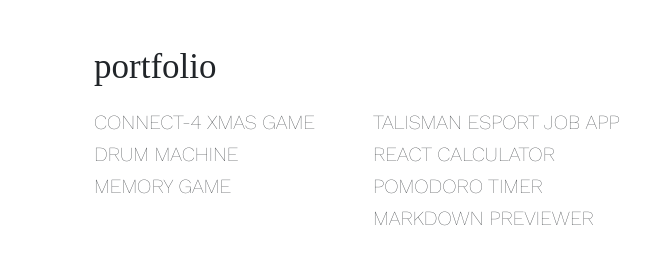
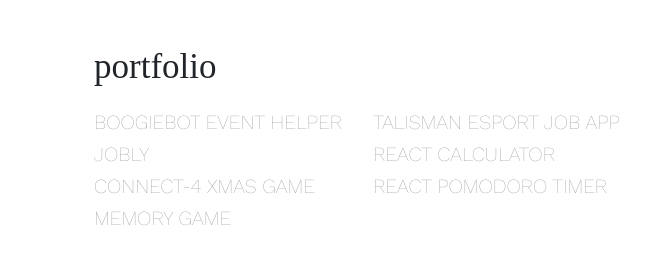
Before and after one commit to ayresjulia/Personal, a plain HTML site: page index.html in a window 1280 px wide. Shown: the part 491-756 px from the top of the page, 0-648 px from the left. Drawn offline with nearby package versions, Linux system fonts and the light colour scheme; grey boxes are pictures that could not be loaded; a web font is replaced by a local one.

Commit message:
added projects + text-shadow css

```diff
--- a/index.html
+++ b/index.html
@@ -65,15 +65,16 @@
 						<p style="margin-top: 100px; font-size: 35px">portfolio</p>
 						<div class="row">
 							<div class="container-fluid col-sm-6">
-								<h5>CONNECT-4 XMAS GAME</h5>
-								<h5>DRUM MACHINE</h5>
-								<h5>MEMORY GAME</h5>
+								<a  href="http://boogiebot-app.surge.sh" target="_blank"><h5 class='link'>BOOGIEBOT EVENT HELPER</h5></a>
+								<a href="http://black-and-white-quicksand.surge.sh" target="_blank"><h5 class='link'>JOBLY</h5></a>
+								<a href="https://ayresjulia.github.io/Connect-Four-Xmas-Game" target="_blank"><h5 class='link'>CONNECT-4 XMAS GAME</h5></a>
+								<a href="https://ayresjulia.github.io/Memory-Game/" target="_blank"><h5 class='link'>MEMORY GAME</h5></a>
+
 							</div>
 							<div class="container-fluid col-sm-6">
-								<h5>TALISMAN ESPORT JOB APP</h5>
-								<h5>REACT CALCULATOR</h5>
-								<h5>POMODORO TIMER</h5>
-								<h5>MARKDOWN PREVIEWER</h5>
+								<a href="https://ja-capstone-hr.herokuapp.com" target="_blank"><h5 class='link'>TALISMAN ESPORT JOB APP</h5></a>
+								<a href="https://codepen.io/JuliaAyres/pen/dyXGvbO" target="_blank"><h5 class='link'>REACT CALCULATOR</h5></a>
+								<a href="https://codepen.io/JuliaAyres/pen/pobELgg" target="_blank"><h5 class='link'>REACT POMODORO TIMER</h5></a>
 							</div>
 						</div>
 						<p style="margin-top: 30px; font-size: 35px">tech stack</p>
--- a/style.css
+++ b/style.css
@@ -17,6 +17,7 @@ h6 {
 
 a {
 	color: grey;
+	text-decoration: none;
 }
 
 #text {
@@ -62,3 +63,9 @@ a {
 .footer {
 	padding: 5px;
 }
+
+.link:hover {
+	transform: scale(1.1);
+	text-shadow: 2px 2px 3px #6900ec;
+	transition: all .2s ease-in-out;
+}
```
